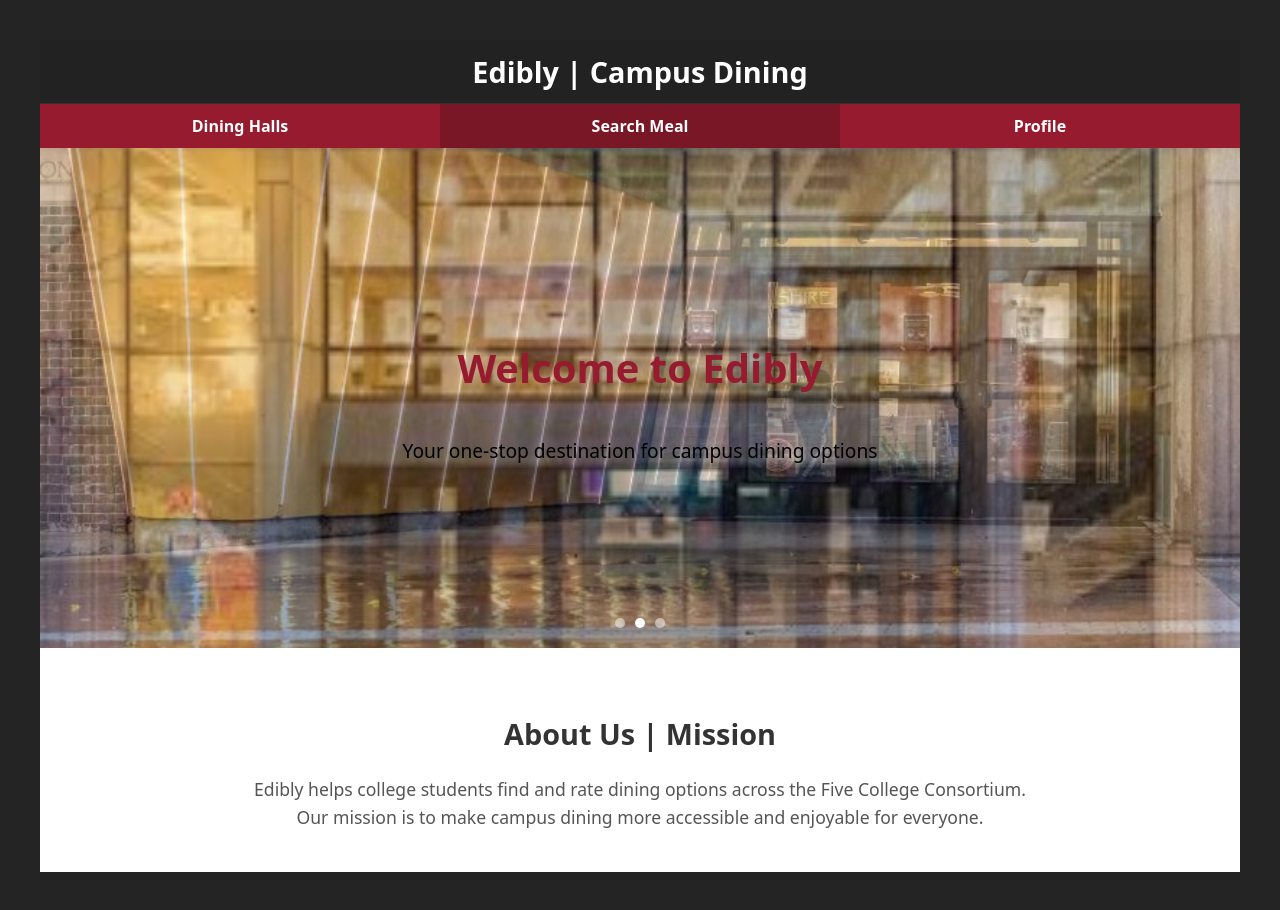
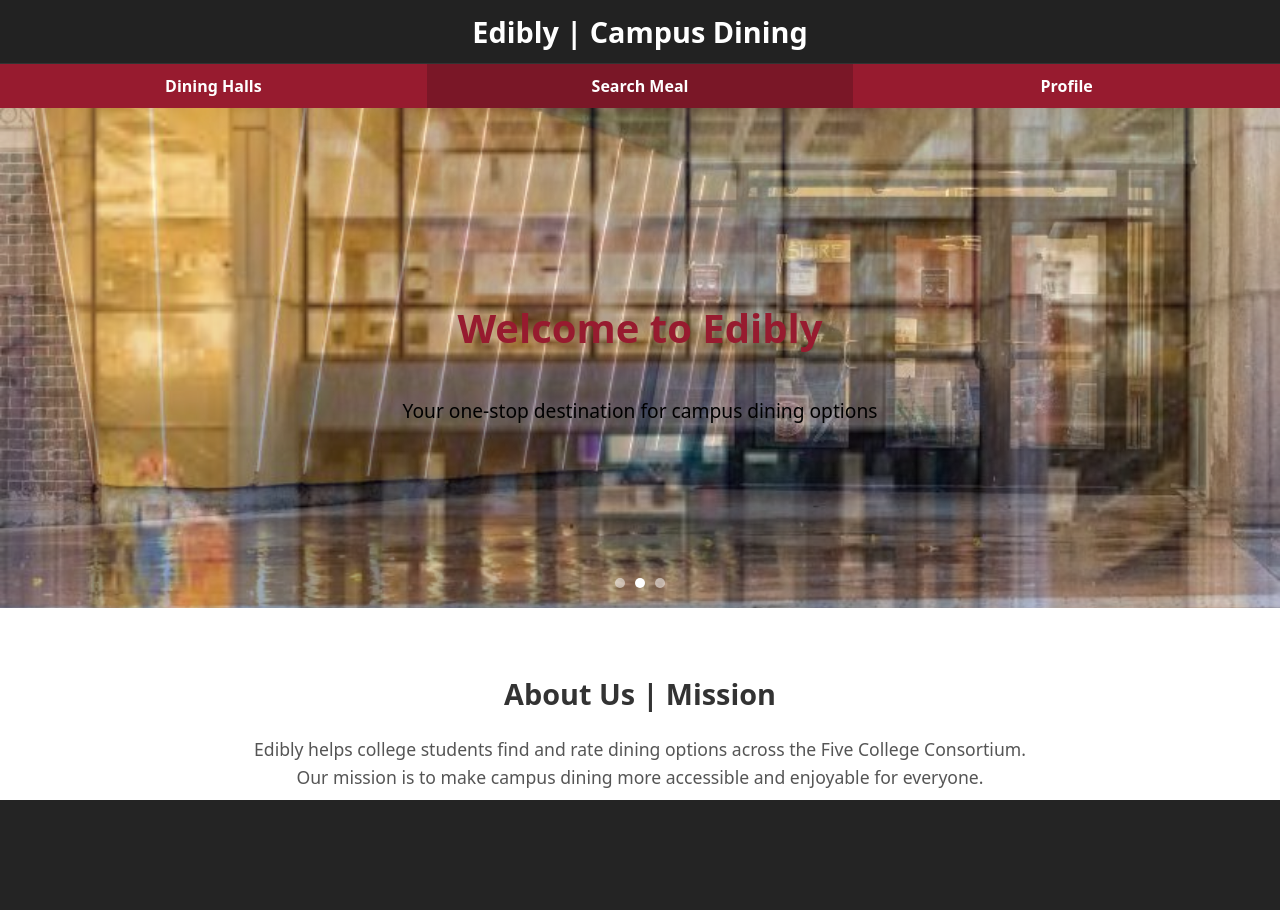
Before and after one commit to Justincheng2005/Edibly, a React (Vite) app in the folder client/: page / in a window 1280 px wide. After the commit the page ends 800 px from the top, so only its background shows below. Built offline with nearby package versions, Linux system fonts and the light colour scheme.

Commit message:
Fixed visual issues in home page

```diff
--- a/client/src/App.css
+++ b/client/src/App.css
@@ -1,6 +1,6 @@
 #root {
-  max-width: 1280px;
-  margin: 0 auto;
-  padding: 2rem;
+  max-width: 100%;
+  margin: 0;
+  padding: 0;
   text-align: center;
 }
--- a/client/src/index.css
+++ b/client/src/index.css
@@ -12,3 +12,12 @@
   -webkit-font-smoothing: antialiased;
   -moz-osx-font-smoothing: grayscale;
 }
+
+body,
+html {
+  margin: 0;
+  padding: 0;
+  width: 100%;
+  height: 100%;
+  overflow-x: hidden;
+}
```
